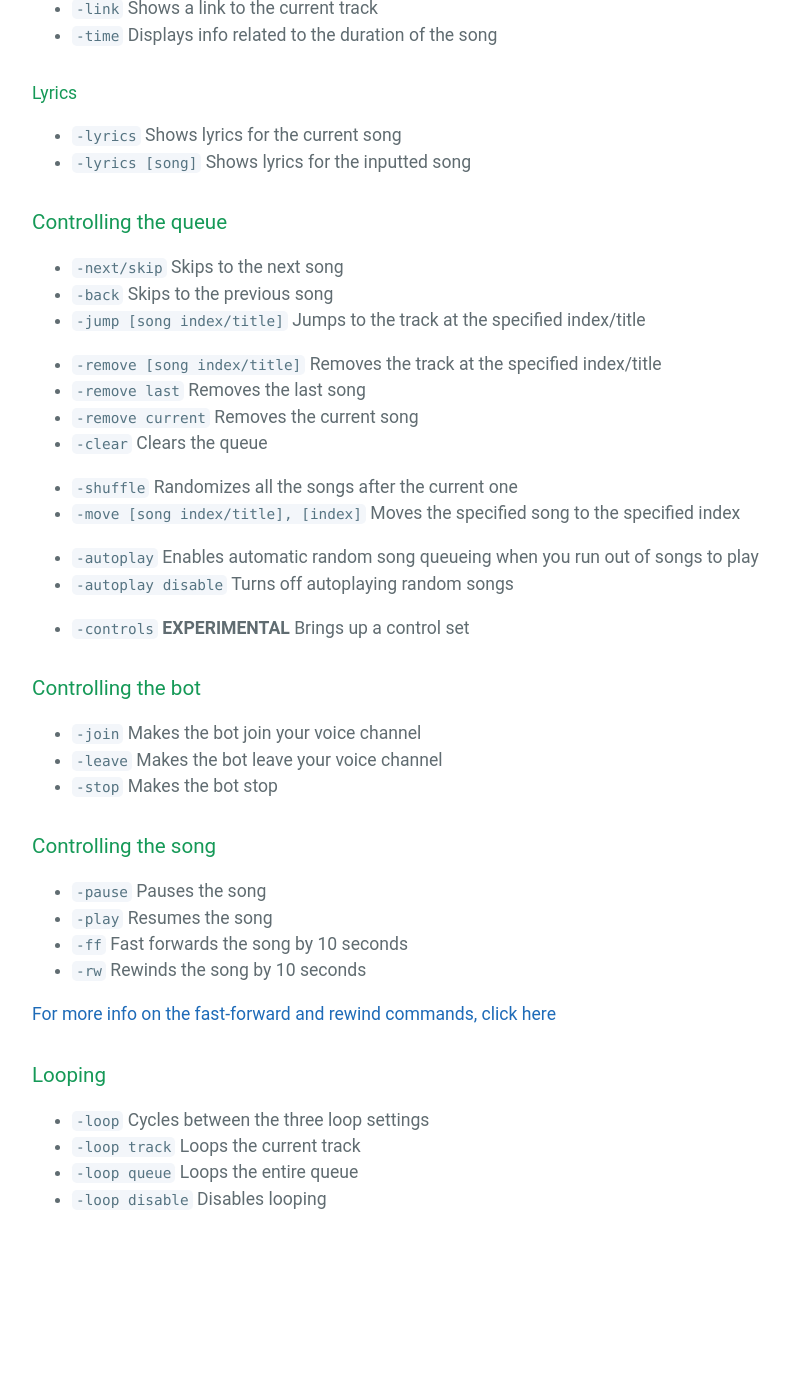
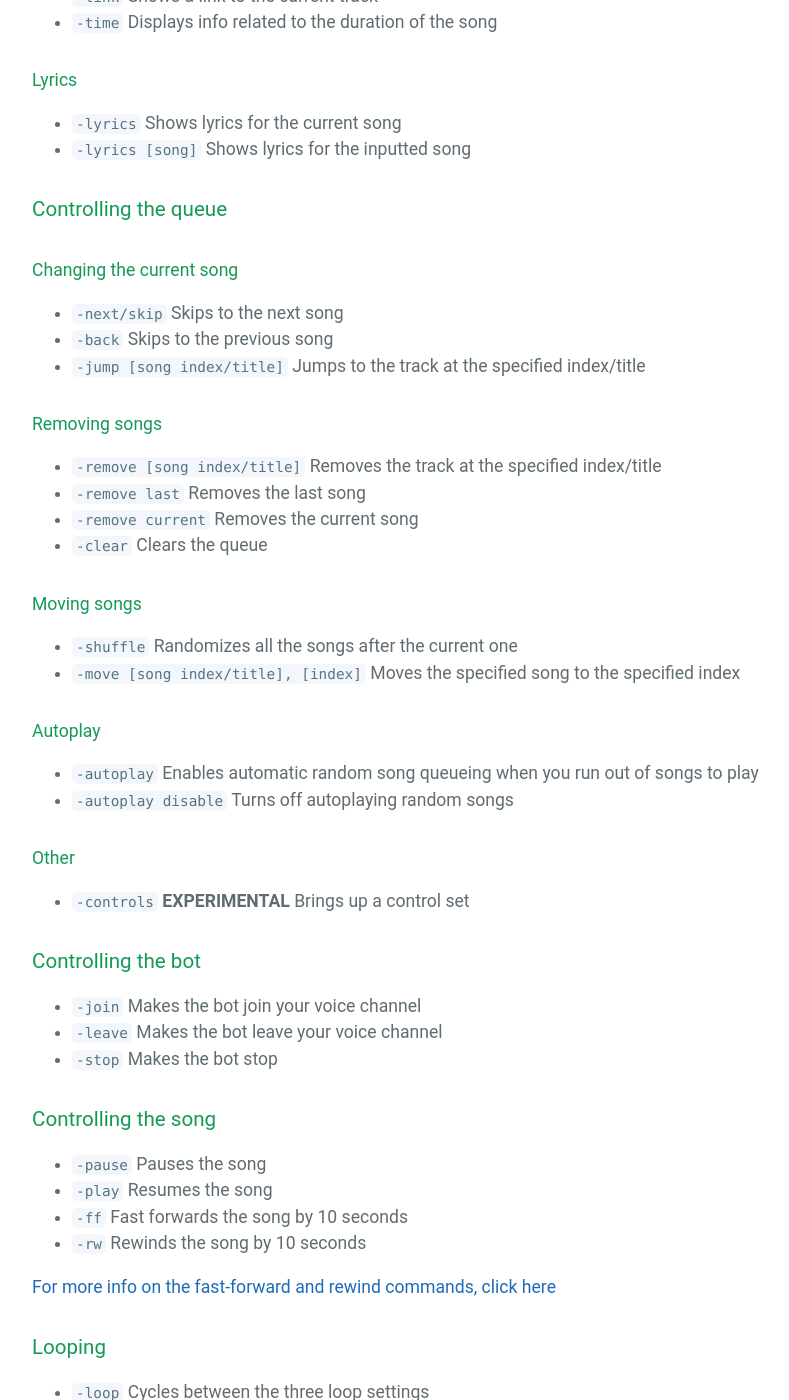
Before and after one commit to mymindishazel/marv-docs, a Jekyll site: the page built from commands.md, in a window 1280 px wide and 1400 px high, scrolled down 1265 px. Shown: the whole window, without its empty margins (192-981 px from the left). Built offline with Jekyll 4.4.1, drawn with Linux system fonts in a browser that asks for light colours; our own code applies the rules of GitHub Pages for plain Markdown files; before the commit the page ends 2527 px from its top, so only the background shows below that.

Commit message:
Update commands.md

```diff
--- a/commands.md
+++ b/commands.md
@@ -14,7 +14,7 @@
 * `-play random` Adds a random song to the queue
 * `-play` If the command call message has audio attachments, it will add them to the queue
 
-#### **Note:** You are able to queue multiple songs in the same message by putting them on seperate lines. Example:
+**Note:** You are able to queue multiple songs in the same message by putting them on seperate lines. Example:
 - -play [song]<br>[song]<br>[song]
 
 **Note:** Every command above can have the word `next` added before the input. This will queue the song in the position after the current track. Examples:
@@ -37,20 +37,30 @@
 
 ### Controlling the queue
 
+#### Changing the current song
+
 * `-next/skip` Skips to the next song
 * `-back` Skips to the previous song
 * `-jump [song index/title]` Jumps to the track at the specified index/title
+
+#### Removing songs
 
 * `-remove [song index/title]` Removes the track at the specified index/title
 * `-remove last` Removes the last song
 * `-remove current` Removes the current song
 * `-clear` Clears the queue
 
+#### Moving songs
+
 * `-shuffle` Randomizes all the songs after the current one
 * `-move [song index/title], [index]` Moves the specified song to the specified index
 
+#### Autoplay
+
 * `-autoplay` Enables automatic random song queueing when you run out of songs to play
 * `-autoplay disable` Turns off autoplaying random songs
+
+#### Other
 
 * `-controls` **EXPERIMENTAL** Brings up a control set
 
```
